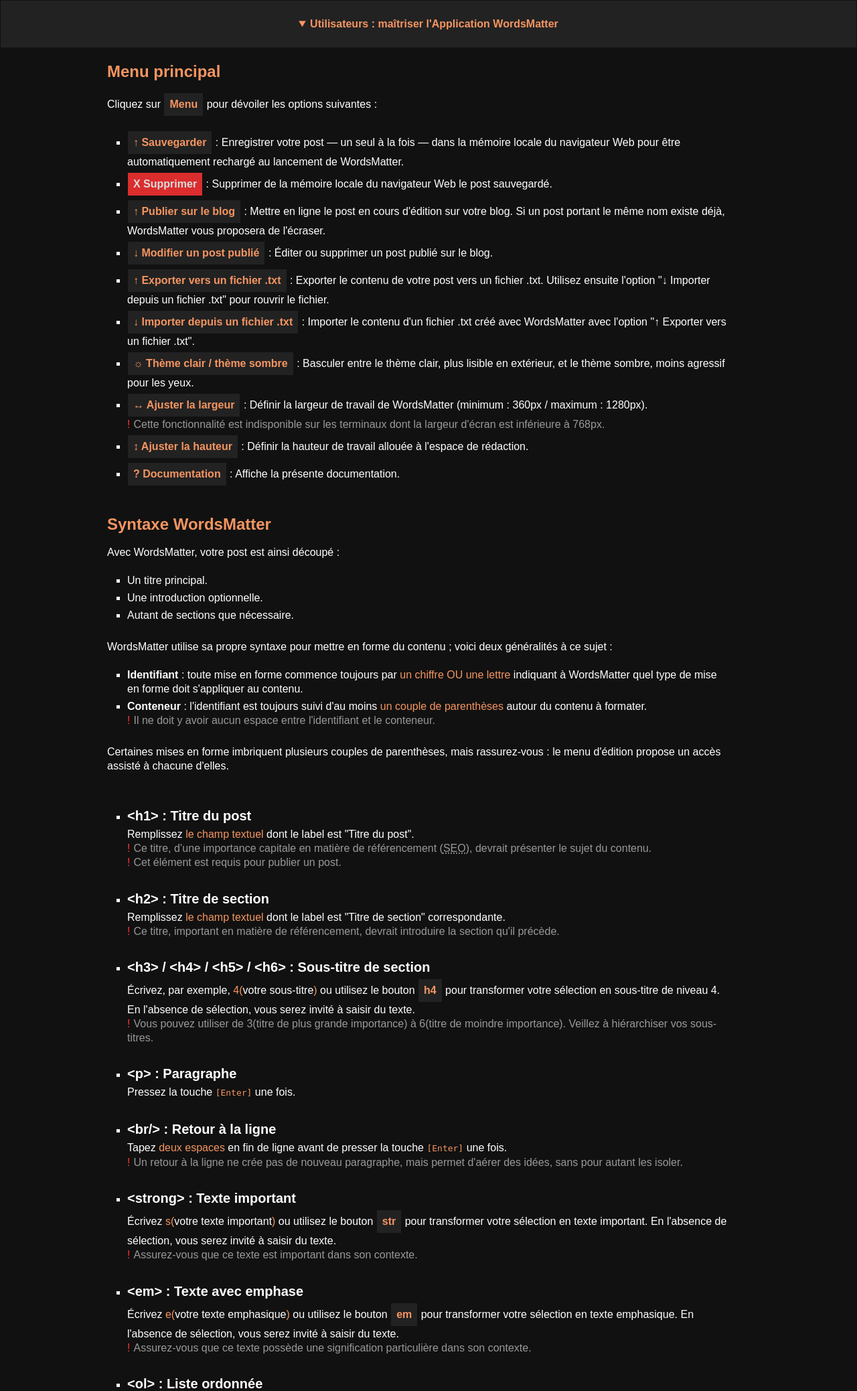
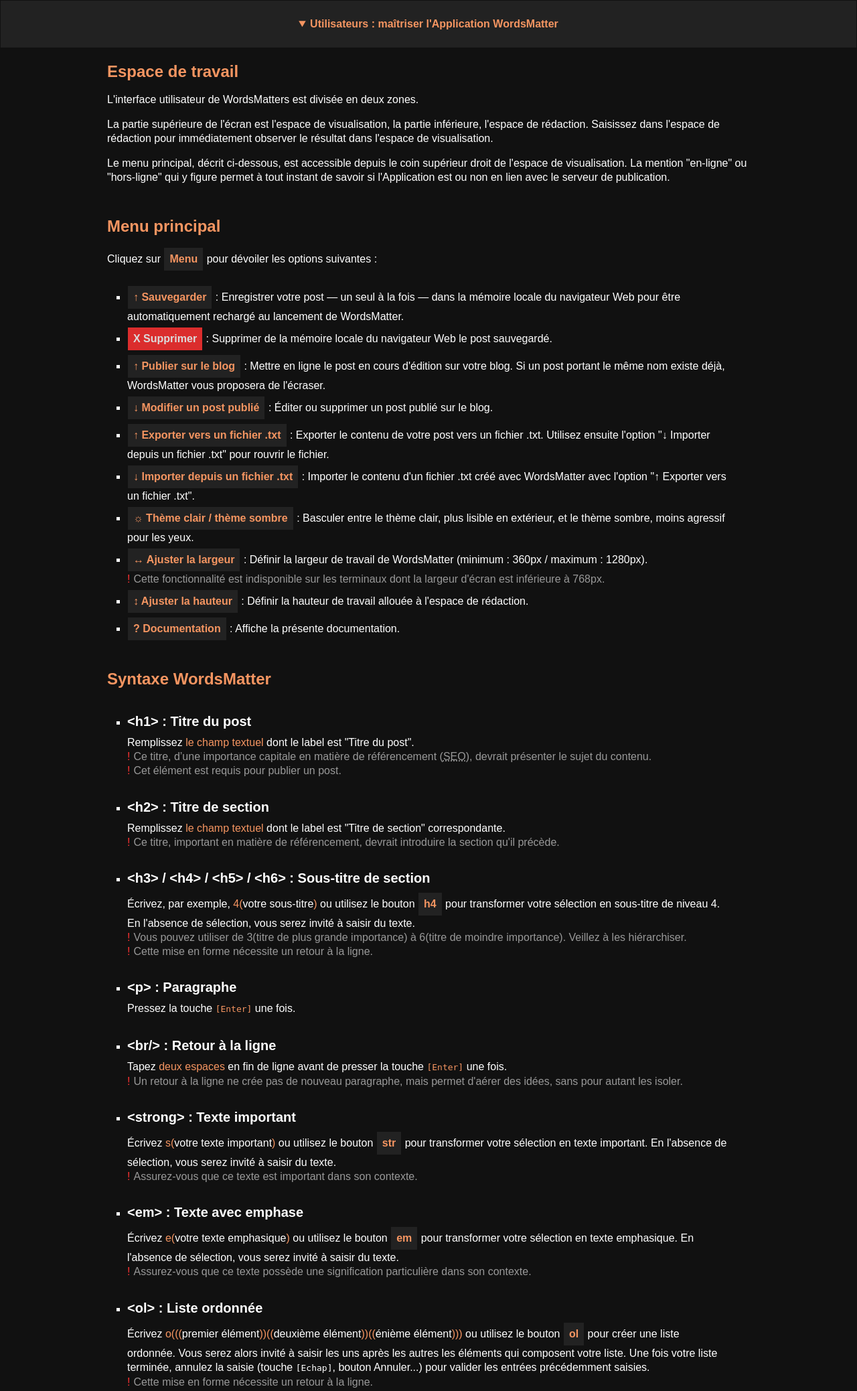
Before and after one commit to AwebsomeFr/WordsMatter, a PHP site: page /help.html in a window 1280 px wide, after a click on "Utilisateurs : maîtriser l'Application WordsMatter". Shown: the top 2077 px of the page at 67% size. Run offline with PHP 8.4, Linux system fonts and the light colour scheme.

Commit message:
Update help.

```diff
--- a/editor/help.html
+++ b/editor/help.html
@@ -32,6 +32,10 @@
 						<details>
 							<summary><h3>Utilisateurs : maîtriser l'Application WordsMatter</h3></summary>
 							<div>
+								<h4>Espace de travail</h4>
+								<p>L'interface utilisateur de WordsMatters est divisée en deux zones.</p>
+								<p>La partie supérieure de l'écran est l'espace de visualisation, la partie inférieure, l'espace de rédaction. Saisissez dans l'espace de rédaction pour immédiatement observer le résultat dans l'espace de visualisation.</p>
+								<p>Le menu principal, décrit ci-dessous, est accessible depuis le coin supérieur droit de l'espace de visualisation. La mention "en-ligne" ou "hors-ligne" qui y figure permet à tout instant de savoir si l'Application est ou non en lien avec le serveur de publication.</p>
 								<h4>Menu principal</h4>
 								<p>Cliquez sur <button disabled>Menu</button> pour dévoiler les options suivantes :</p>
 								<ul>
@@ -69,78 +73,60 @@
 									</li>
 								</ul>
 								<h4>Syntaxe WordsMatter</h4>
-								<p>Avec WordsMatter, votre post est ainsi découpé :</p>
-								<ul>
-									<li>Un titre principal.</li>
-									<li>Une introduction optionnelle.</li>
-									<li>Autant de sections que nécessaire.</li>
-								</ul>
-								<p>WordsMatter utilise sa propre syntaxe pour mettre en forme du contenu ; voici deux généralités à ce sujet :</p>
-								<ul>
-									<li><b>Identifiant</b> : toute mise en forme commence toujours par <span class="h">un chiffre OU une lettre</span> indiquant à WordsMatter quel type de mise en forme doit s'appliquer au contenu.</li>
-									<li><b>Conteneur</b> : l'identifiant est toujours suivi d'au moins <span class="h">un couple de parenthèses</span> autour du contenu à formater.
-										<span>Il ne doit y avoir aucun espace entre l'identifiant et le conteneur.</span>
-									</li>
-								</ul>
-								<p>Certaines mises en forme imbriquent plusieurs couples de parenthèses, mais rassurez-vous : le menu d'édition propose un accès assisté à chacune d'elles.</p>
 								<ul>
 									<li>
 										<h5>&lt;h1&gt; : Titre du post</h5>
-										<p>Remplissez <span class="h">le champ textuel</span> dont le label est "Titre du post".
-										<span>Ce titre, d’une importance capitale en matière de référencement (<abbr title="Search Engine Optimization">SEO</abbr>), devrait présenter le sujet du contenu.</span>
-										<span>Cet élément est requis pour publier un post.</span></p>
+										Remplissez <span class="h">le champ textuel</span> dont le label est "Titre du post". <span>Ce titre, d’une importance capitale en matière de référencement (<abbr title="Search Engine Optimization">SEO</abbr>), devrait présenter le sujet du contenu.</span> <span>Cet élément est requis pour publier un post.</span>
 									</li>
 									<li>
 										<h5>&lt;h2&gt; : Titre de section</h5>
-										<p>Remplissez <span class="h">le champ textuel</span> dont le label est "Titre de section" correspondante.
-										<span>Ce titre, important en matière de référencement, devrait introduire la section qu'il précède.</span></p>
+										Remplissez <span class="h">le champ textuel</span> dont le label est "Titre de section" correspondante. <span>Ce titre, important en matière de référencement, devrait introduire la section qu'il précède.</span>
 									</li>
 									<li>
 										<h5>&lt;h3&gt; / &lt;h4&gt; / &lt;h5&gt; / &lt;h6&gt; : Sous-titre de section</h5>
-										<p>Écrivez, par exemple, <span class="h">4(</span>votre sous-titre<span class="h">)</span> ou utilisez le bouton <button>h4</button> pour transformer votre sélection en sous-titre de niveau 4. En l'absence de sélection, vous serez invité à saisir du texte.
-										<span>Vous pouvez utiliser de 3(titre de plus grande importance) à 6(titre de moindre importance). Veillez à hiérarchiser vos sous-titres.</span></p>
+										Écrivez, par exemple, <span class="h">4(</span>votre sous-titre<span class="h">)</span> ou utilisez le bouton <button>h4</button> pour transformer votre sélection en sous-titre de niveau 4. En l'absence de sélection, vous serez invité à saisir du texte.<span>Vous pouvez utiliser de 3(titre de plus grande importance) à 6(titre de moindre importance). Veillez à les hiérarchiser.</span><span>Cette mise en forme nécessite un retour à la ligne.</span>
 									</li>
 									<li>
 										<h5>&lt;p&gt; : Paragraphe</h5>
-										<p>Pressez la touche <span class="h"><kbd>[Enter]</kbd></span> une fois.</p>
+										Pressez la touche <span class="h"><kbd>[Enter]</kbd></span> une fois.
 									</li>
 									<li>
 										<h5>&lt;br/&gt; : Retour à la ligne</h5>
-										<p>Tapez <span class="h">deux espaces</span> en fin de ligne avant de presser la touche <span class="h"><kbd>[Enter]</kbd></span> une fois.
-										<span>Un retour à la ligne ne crée pas de nouveau paragraphe, mais permet d'aérer des idées, sans pour autant les isoler.</span></p>
+										Tapez <span class="h">deux espaces</span> en fin de ligne avant de presser la touche <span class="h"><kbd>[Enter]</kbd></span> une fois.
+										<span>Un retour à la ligne ne crée pas de nouveau paragraphe, mais permet d'aérer des idées, sans pour autant les isoler.</span>
 									</li>
 									<li>
 										<h5>&lt;strong&gt; : Texte important</h5>
-										<p>Écrivez <span class="h">s(</span>votre texte important<span class="h">)</span> ou utilisez le bouton <button>str</button> pour transformer votre sélection en texte important. En l'absence de sélection, vous serez invité à saisir du texte.
-										<span>Assurez-vous que ce texte est important dans son contexte.</span></p>
+										Écrivez <span class="h">s(</span>votre texte important<span class="h">)</span> ou utilisez le bouton <button>str</button> pour transformer votre sélection en texte important. En l'absence de sélection, vous serez invité à saisir du texte.
+										<span>Assurez-vous que ce texte est important dans son contexte.</span>
 									</li>
 									<li>
 										<h5>&lt;em&gt; : Texte avec emphase</h5>
-										<p>Écrivez <span class="h">e(</span>votre texte emphasique<span class="h">)</span> ou utilisez le bouton <button>em</button> pour transformer votre sélection en texte emphasique. En l'absence de sélection, vous serez invité à saisir du texte.
-										<span>Assurez-vous que ce texte possède une signification particulière dans son contexte.</span></p>
+										Écrivez <span class="h">e(</span>votre texte emphasique<span class="h">)</span> ou utilisez le bouton <button>em</button> pour transformer votre sélection en texte emphasique. En l'absence de sélection, vous serez invité à saisir du texte.
+										<span>Assurez-vous que ce texte possède une signification particulière dans son contexte.</span>
 									</li>
 									<li>
 										<h5>&lt;ol&gt; : Liste ordonnée</h5>
-										<p>Écrivez <span class="h">o(((</span>premier élément<span class="h">))((</span>deuxième élément<span class="h">))((</span>énième élément<span class="h">)))</span> ou utilisez le bouton <button>ol</button> pour créer une liste ordonnée. Vous serez alors invité à saisir les uns après les autres les éléments qui composent votre liste. Une fois votre liste terminée, annulez la saisie (touche <kbd>[Echap]</kbd>, bouton Annuler...) pour valider les entrées précédemment saisies.</p>
+										Écrivez <span class="h">o(((</span>premier élément<span class="h">))((</span>deuxième élément<span class="h">))((</span>énième élément<span class="h">)))</span> ou utilisez le bouton <button>ol</button> pour créer une liste ordonnée. Vous serez alors invité à saisir les uns après les autres les éléments qui composent votre liste. Une fois votre liste terminée, annulez la saisie (touche <kbd>[Echap]</kbd>, bouton Annuler...) pour valider les entrées précédemment saisies. <span>Cette mise en forme nécessite un retour à la ligne.</span>
 									</li>
 									<li>
 										<h5>&lt;ul&gt; : Liste non ordonnée</h5>
-										<p>Écrivez <span class="h">u(((</span>premier élément<span class="h">))((</span>deuxième élément<span class="h">))((</span>énième élément<span class="h">)))</span> ou utilisez le bouton <button>ul</button> pour créer une liste non ordonnée. Vous serez alors invité à saisir les uns après les autres les éléments qui composent votre liste. Une fois votre liste terminée, annulez la saisie (touche <kbd>[Echap]</kbd>, bouton Annuler...) pour valider les entrées précédemment saisies.</p>
+										Écrivez <span class="h">u(((</span>premier élément<span class="h">))((</span>deuxième élément<span class="h">))((</span>énième élément<span class="h">)))</span> ou utilisez le bouton <button>ul</button> pour créer une liste non ordonnée. Vous serez alors invité à saisir les uns après les autres les éléments qui composent votre liste. Une fois votre liste terminée, annulez la saisie (touche <kbd>[Echap]</kbd>, bouton Annuler...) pour valider les entrées précédemment saisies.<span>Cette mise en forme nécessite un retour à la ligne.</span>
 									</li>
 									<li>
 										<h5>&lt;a&gt; : Lien hypertexte</h5>
-										<p>Écrivez <span class="h">a(</span>libellé du lien<span class="h">(</span>URL<span class="h">))</span> ou utilisez le bouton <button>a</button> pour insérer un lien hypertexte. Vous serez alors invité à renseigner le libellé du lien puis son URL.
-										<span>Le libellé sera exploité par les moteurs de recherche et certains utilisateurs en situation de handicap ; il devrait donc donner une indication claire sur le contenu vers lequel il pointe.</span></p>
+										Écrivez <span class="h">a(</span>libellé du lien<span class="h">(</span>URL<span class="h">))</span> ou utilisez le bouton <button>a</button> pour insérer un lien hypertexte. Vous serez alors invité à renseigner le libellé du lien puis son URL.
+										<span>Le libellé sera exploité par les moteurs de recherche et certains utilisateurs en situation de handicap ; il devrait donc donner une indication claire sur le contenu vers lequel il pointe.</span>
 									</li>
 									<li>
 										<h5>&lt;img&gt; : Image</h5>
-									<p>Écrivez <span class="h">i(</span>description alternative<span class="h">(</span>URL<span class="h">))</span> ou utilisez le bouton <button>img</button> pour insérer une image. Vous serez alors invité à renseigner une description alternative à l'image puis l'URL à laquelle cette ressource est disponible.
-										<span>La description sera exploitée par les moteurs de recherche, certains utilisateurs en situation de handicap, et apparaîtra en lieu et place de l'image si cette dernière ne peut être affichée (adresse invalide, ressource indisponible...). Elle devrait donc être aussi descriptive et concise que possible.</span></p>
+										Écrivez <span class="h">i(</span>description alternative<span class="h">(</span>URL<span class="h">))</span> ou utilisez le bouton <button>img</button> pour insérer une image. Vous serez alors invité à renseigner une description alternative à l'image puis l'URL à laquelle cette ressource est disponible. <span>La description sera exploitée par les moteurs de recherche, certains utilisateurs en situation de handicap, et apparaîtra en lieu et place de l'image si cette dernière ne peut être affichée (adresse invalide, ressource indisponible...). Elle devrait donc être aussi descriptive et concise que possible.</span>
 									</li>
 									<li>
 										<h5>&lt;figure&gt; + &lt;figcaption&gt; : Image avec légende</h5>
-									<p>Écrivez <span class="h">f(</span>légende<span class="h">(</span>description alternative<span class="h">(</span>URL<span class="h">)))</span> ou utilisez le bouton <button>fig</button> pour insérer une figure (image avec une légende). Vous serez alors invité à renseigner la légende de l'image, une description alternative puis l'URL à laquelle cette ressource est disponible.
-										<span>La description sera exploitée par les moteurs de recherche, certains utilisateurs en situation de handicap, et apparaîtra en lieu et place de l'image si cette dernière ne peut être affichée (adresse invalide, ressource indisponible...). Elle devrait donc être aussi descriptive et concise que possible.</span></p>
+										Écrivez <span class="h">f(</span>légende<span class="h">(</span>description alternative<span class="h">(</span>URL<span class="h">)))</span> ou utilisez le bouton <button>fig</button> pour insérer une figure (image avec une légende). Vous serez alors invité à renseigner la légende de l'image, une description alternative puis l'URL à laquelle cette ressource est disponible.
+										<span>La description sera exploitée par les moteurs de recherche, certains utilisateurs en situation de handicap, et apparaîtra en lieu et place de l'image si cette dernière ne peut être affichée (adresse invalide, ressource indisponible...). Elle devrait donc être aussi descriptive et concise que possible.</span>
+										<span>Cette mise en forme nécessite un retour à la ligne.</span>
 									</li>
 								</ul>
 								<p><strong>Pour obtenir les meilleures performances possibles en termes de référencement (SEO on-page), respectez le rôle sémantique des éléments HTML introduits ci-dessus et produisez du contenu de qualité à destination de vos utilisateurs.</strong></p>
@@ -151,7 +137,9 @@
 						<details>
 							<summary><h3>Développeurs : installer et configurer l'API WordsMatter</h3></summary>
 							<div>
-								<h4>Technologies</h4>
+								<h4>Obtenir WordsMatter</h4>
+								<p>WordsMatter est disponible en <a href="https://github.com/AwebsomeFr/WordsMatter/archive/master.zip">téléchargement direct depuis GitHub</a>. Vous pouvez aussi <a href="https://github.com/AwebsomeFr/WordsMatter">visualiser le code source du projet</a>.</p>
+								<h4>Technologies du projet</h4>
 								<ul>
 									<li>Côté client, l'Application WordsMatter repose exclusivement sur <abbr title="Hypertext Markup Language">HTML</abbr>, <abbr title="Cascading Style Sheets">CSS</abbr> et JavaScript.</li>
 									<li>Côté serveur, l'API WordsMatter est codée en <abbr title="PHP: Hypertext Preprocessor">PHP</abbr> natif.</li>
--- a/editor/styles/style.help.css
+++ b/editor/styles/style.help.css
@@ -60,7 +60,7 @@
 	}
 	h5 {
 		font-size: 1.25em;
-		margin-bottom: -10px;
+		margin-bottom: 10px;
 	}
 	img {
 		width: 100%;
```
Lines whose indentation alone changed are shown as unchanged.
